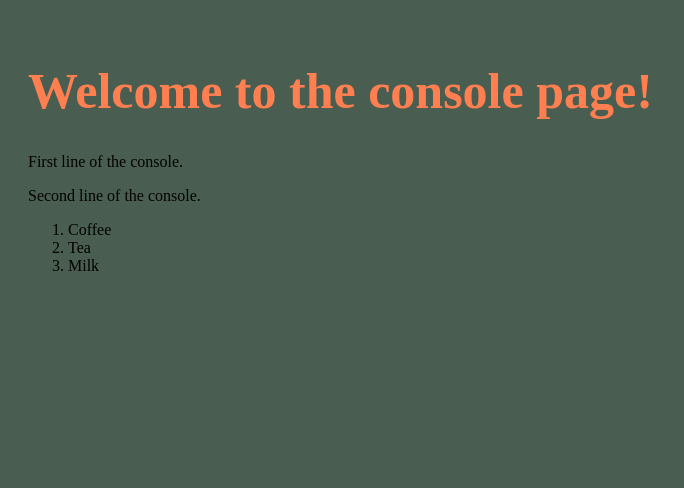
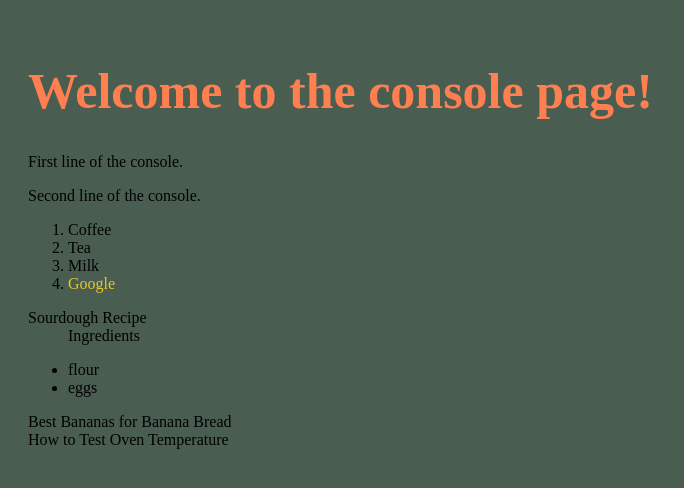
Before and after one commit to yue-cherry-ying/Data-Publication, a plain HTML site: page digital_chalkboard/week2.html in a window 1280 px wide. Shown: the whole page, without its empty margins (0-684 px from the left). Drawn offline with Linux system fonts and the light colour scheme.

Commit message:
digital chalkboard week 2 & 3

```diff
--- a/digital_chalkboard/css/week2.css
+++ b/digital_chalkboard/css/week2.css
@@ -7,3 +7,16 @@ h1 {
     font-size: 50px;
     color: coral
 }
+
+
+/* both visited and unvisited links are going to be the same color */
+
+a:visited,
+a:link {
+    color: rgb(230, 197, 50);
+    text-decoration: none;
+}
+
+a:hover {
+    color: red;
+}
--- a/digital_chalkboard/week2.html
+++ b/digital_chalkboard/week2.html
@@ -18,12 +18,33 @@
     <h1>Welcome to the console page!</h1>
     <p class="promptLine">First line of the console.</p>
     <p class="promptLine">Second line of the console.</p>
+
+    <!-- building an ordered list -->
     <ol>
         <li>Coffee</li>
         <li>Tea</li>
         <li>Milk</li>
+        <li>
+            <a href="https://www.google.com">Google</a>
+        </li>
     </ol>
 
+    <!-- description list: create an indented elements without the features of ordered list or unordered list -->
+    <dl>
+        <!-- title -->
+        <dt>Sourdough Recipe</dt>
+        <!-- contents -->
+        <dd>Ingredients</dd>
+        <ul>
+            <li>flour</li>
+            <li>eggs</li>
+        </ul>
+    </dl>
+
+    <!-- <div> vs <span> -->
+    <!-- block class create new line items (<div>), inline class will not create a new line (<span>) -->
+    <div>Best Bananas for Banana Bread</div>
+    <span>How to Test Oven Temperature</span>
 </body>
 
 </html>
```
Also changed, not shown: digital_chalkboard/week3.html (added, +43 -0 lines).
